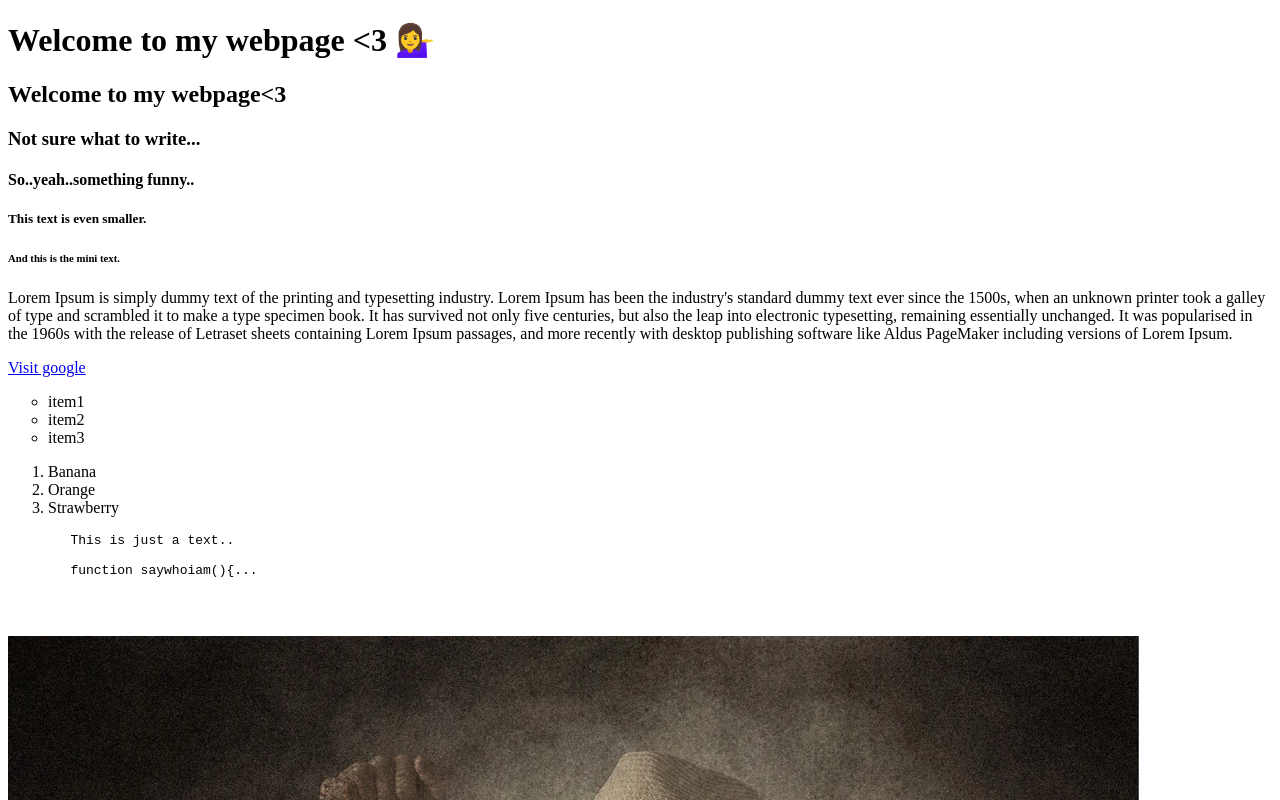
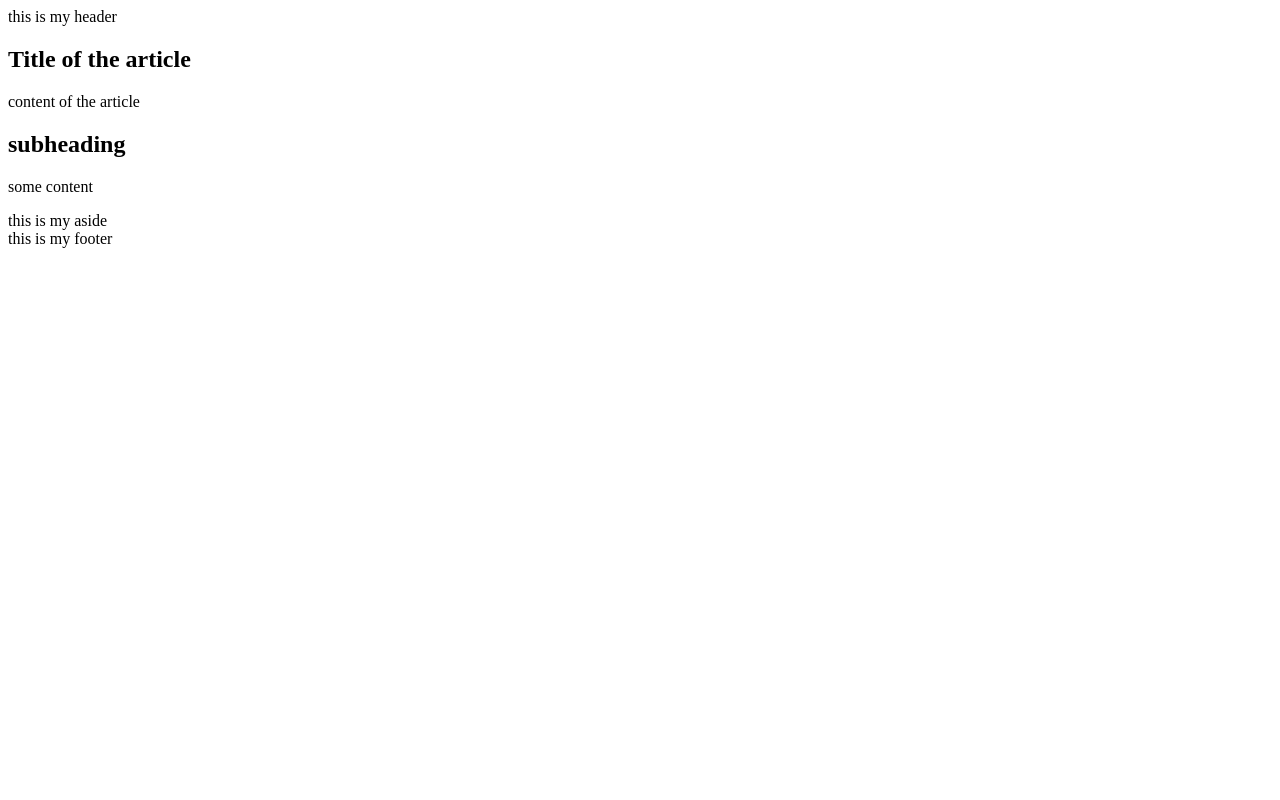
Before and after one commit to LineSvensen/week-1-html, a plain HTML site: page index.html in a window 1280 px wide. Shown: the top 800 px of the page. Drawn offline with Linux system fonts and the light colour scheme.

Commit message:
oppdatert

```diff
--- a/index.html
+++ b/index.html
@@ -20,46 +20,39 @@
 </head>
 
 <body>
-    <h1>Welcome to my webpage <3 💁‍♀️</h1>
-    <h2>Welcome to my webpage<3 </h2>
-    <h3>Not sure what to write...</h3>
-    <h4>So..yeah..something funny..</h4>
-    <h5>This text is even smaller.</h5>
-    <h6>And this is the mini text.</h6>
-    <p>
-        Lorem Ipsum is simply dummy text of the printing and typesetting industry. Lorem Ipsum has been the
-        industry's standard dummy text ever since the 1500s, when an unknown printer took a galley of type and
-        scrambled it to make a type specimen book. It has survived not only five centuries, but also the leap into
-        electronic typesetting, remaining essentially unchanged. It was popularised in the 1960s with the release of
-        Letraset sheets containing Lorem Ipsum passages, and more recently with desktop publishing software like
-        Aldus PageMaker including versions of Lorem Ipsum.
-    </p>
-    <a href="https://www.google.com/" target="_blank">Visit google</a>
 
-    <ul type="circle"> <!-- can also use square -->
-        <li>item1</li>
-        <li>item2</li>
-        <li>item3</li>
-    </ul>
+    <header>
+        <!-- the header contains the logo, navigation links etc.-->
+        <nav>
+            this is my header
+            <!--navigation links, logo, search -->
+        </nav>
+    </header>
 
-    <ol> <!--<ol type="A"> makes it a,b,c.. can also use I roman numbers. also "i".-->
-        <li>Banana</li>
-        <li>Orange</li>
-        <li>Strawberry</li>
-    </ol>
+    <main>
+        <!--article: articles, images, paragraph, heading -->
+        <article>
+            <h1>Title of the article</h1>
+            <p>content of the article</p>
+        </article>
 
-    <pre>
-        This is just a text..
-    <code>
-        function saywhoiam(){...
-    </code>
+        <section>
+            <!--content block or ads or some comment-->
+            <h2>subheading</h2>
+            <p>some content</p>
+        </section>
 
-    </pre>
+    </main>
 
-    <img src="assets/1131w-0OZ8QXub3I8.webp"/>
-    <img loading="lazy" src="assets/1131w-0OZ8QXub3I8.webp" alt="im so cool" title="im actually not cool at all"/>
+    <aside>
+        this is my aside
+        <!--on the side of the page. ads, image etc-->
+    </aside>
 
-    <h2>Hello i am here from day 4 html branch maaan!</h2>
+    <footer>
+        this is my footer
+        <!--footer contains copyrights, info, links, sitemap, etc-->
+    </footer>
 
 </body>
 
```
